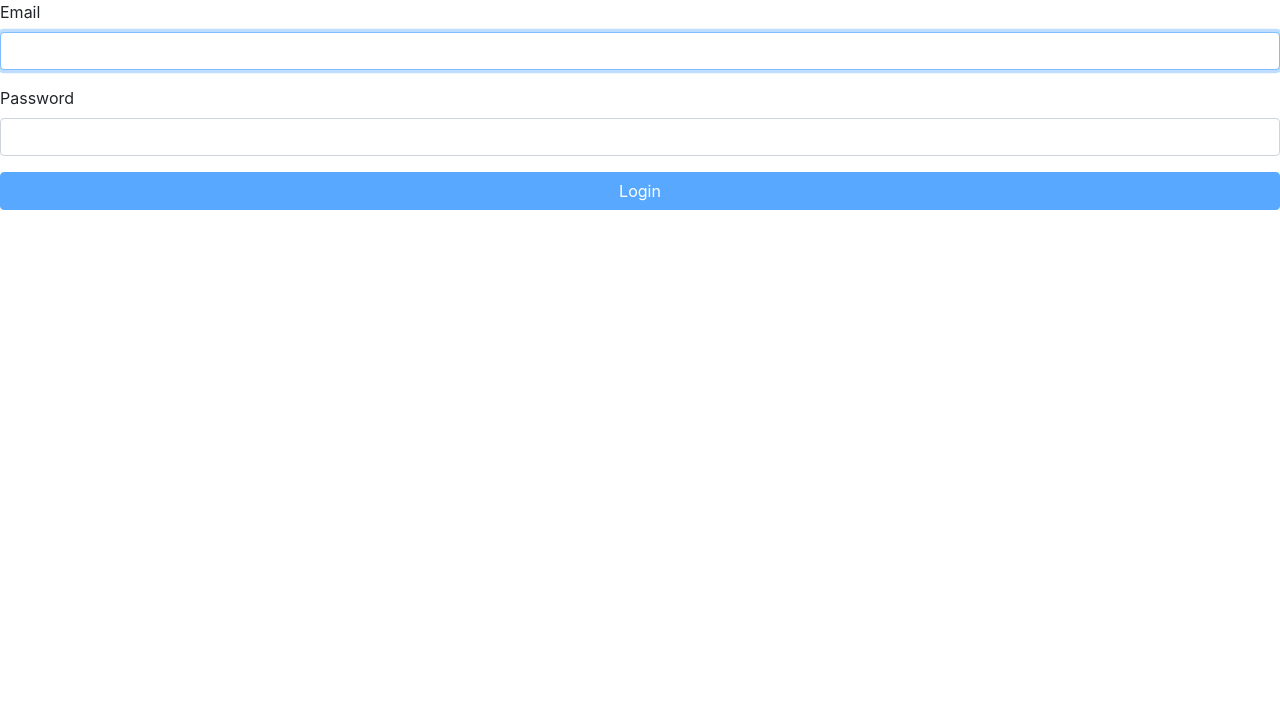
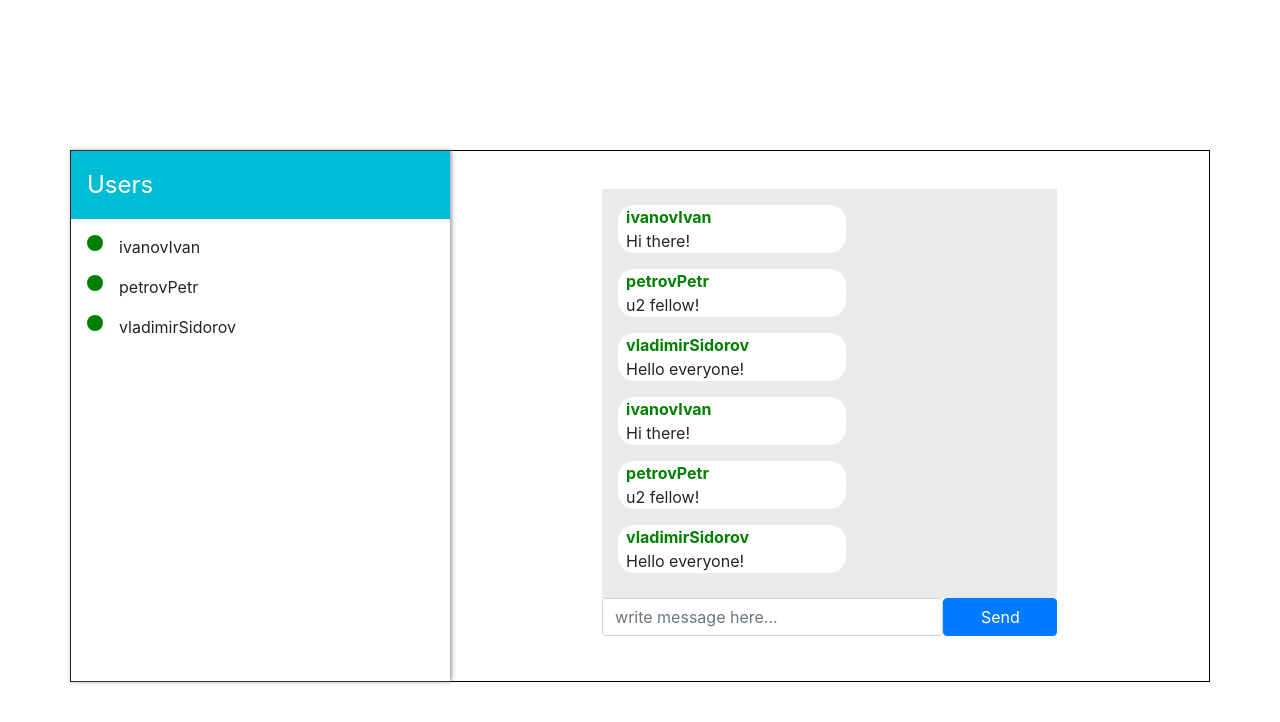
Before and after one commit to ShevchenkoPavel/chat, a React (Create React App) app: page / in a window 1280 px wide. Shown: the top 722 px of the page. Built offline with nearby package versions, Linux system fonts and the light colour scheme.

Commit message:
[T-3] styles fixed

```diff
--- a/src/components/messages_window/messages_window.scss
+++ b/src/components/messages_window/messages_window.scss
@@ -9,23 +9,4 @@
     overflow-y: scroll;
     height: 90%;
   }
-
-  &__send-bar {
-    display: flex;
-    flex-direction: row;
-    align-items: flex-start;
-    height: 2rem;
-  }
-
-  &__send-bar {
-    &__input {
-      width: 80%;
-    }
-  }
-
-  &__send-bar {
-    &__send-btn {
-      width: 20%;
-    }
-  }
 }
--- a/src/components/messages_window/messages_window.tsx
+++ b/src/components/messages_window/messages_window.tsx
@@ -1,7 +1,7 @@
 import React from 'react';
 import './messages_window.scss';
 
-import { Button, Form } from 'react-bootstrap';
+import { Button, Col, Form, Row } from 'react-bootstrap';
 import { lang } from '../../lang/EN';
 
 import { Message } from '../message/message';
@@ -23,20 +23,17 @@ export const MessagesWindow = ({
         ))}
       </div>
       <Form>
-        <Form.Group
-          controlId="messageForm"
-          className="messages-window__send-bar"
-        >
-          <Form.Control
-            className="messages-window__send-bar__input"
-            placeholder={lang.INPUT_MESSAGE_PLACEHOLDER}
-          />
-          <Button
-            className="messages-window__send-bar__send-btn"
-            variant="primary"
-          >
-            Send
-          </Button>
+        <Form.Group controlId="messageForm">
+          <Row noGutters>
+            <Col xs={9}>
+              <Form.Control placeholder={lang.INPUT_MESSAGE_PLACEHOLDER} />
+            </Col>
+            <Col xs={3}>
+              <Button block variant="primary">
+                Send
+              </Button>
+            </Col>
+          </Row>
         </Form.Group>
       </Form>
     </div>
--- a/src/index.tsx
+++ b/src/index.tsx
@@ -1,11 +1,11 @@
 import React from 'react';
 import ReactDOM from 'react-dom';
 import './index.scss';
-import { Hello } from './pages/hello/hello';
+import { Chat } from './pages/chat/chat';
 import * as serviceWorker from './serviceWorker';
 import 'bootstrap/dist/css/bootstrap.min.css';
 
-ReactDOM.render(<Hello />, document.getElementById('root'));
+ReactDOM.render(<Chat />, document.getElementById('root'));
 
 // If you want your app to work offline and load faster, you can change
 // unregister() to register() below. Note this comes with some pitfalls.
--- a/src/pages/chat/chat.scss
+++ b/src/pages/chat/chat.scss
@@ -1,8 +1,7 @@
 @import '../../styles/colors';
 
 .chat__container {
-  min-height: 30rem;
-  margin-top: 10rem;
+  margin-top: 150px;
   border: 1px solid $chat-border;
 
   &__content {
@@ -12,3 +11,9 @@
     }
   }
 }
+
+@media (min-height: 720px) {
+  .chat__container__content {
+    min-height: 530px;
+  }
+}
--- a/src/pages/hello/hello.scss
+++ b/src/pages/hello/hello.scss
@@ -0,0 +1,3 @@
+.hello-form {
+  margin-top: 50%;
+}
--- a/src/pages/hello/hello.tsx
+++ b/src/pages/hello/hello.tsx
@@ -1,7 +1,14 @@
 import React, { useState } from 'react';
 import './hello.scss';
 
-import { Button, FormGroup, FormControl, FormLabel } from 'react-bootstrap';
+import {
+  Button,
+  FormGroup,
+  FormControl,
+  FormLabel,
+  Row,
+  Col
+} from 'react-bootstrap';
 
 import { useHandleInput } from '../../utils/useHandleInput';
 
@@ -17,8 +24,9 @@ export function Hello(): React.ReactElement {
   }
 
   return (
-    <div className="Login">
-      <form>
+    <Row className="justify-content-md-center">
+      <Col sm={4}>
+        <form className="hello-form">
           <FormGroup controlId="email">
             <FormLabel column={false}>Email</FormLabel>
             <FormControl
@@ -40,6 +48,7 @@ export function Hello(): React.ReactElement {
             Login
           </Button>
         </form>
-    </div>
+      </Col>
+    </Row>
   );
 }
```
Lines whose indentation alone changed are shown as unchanged.
